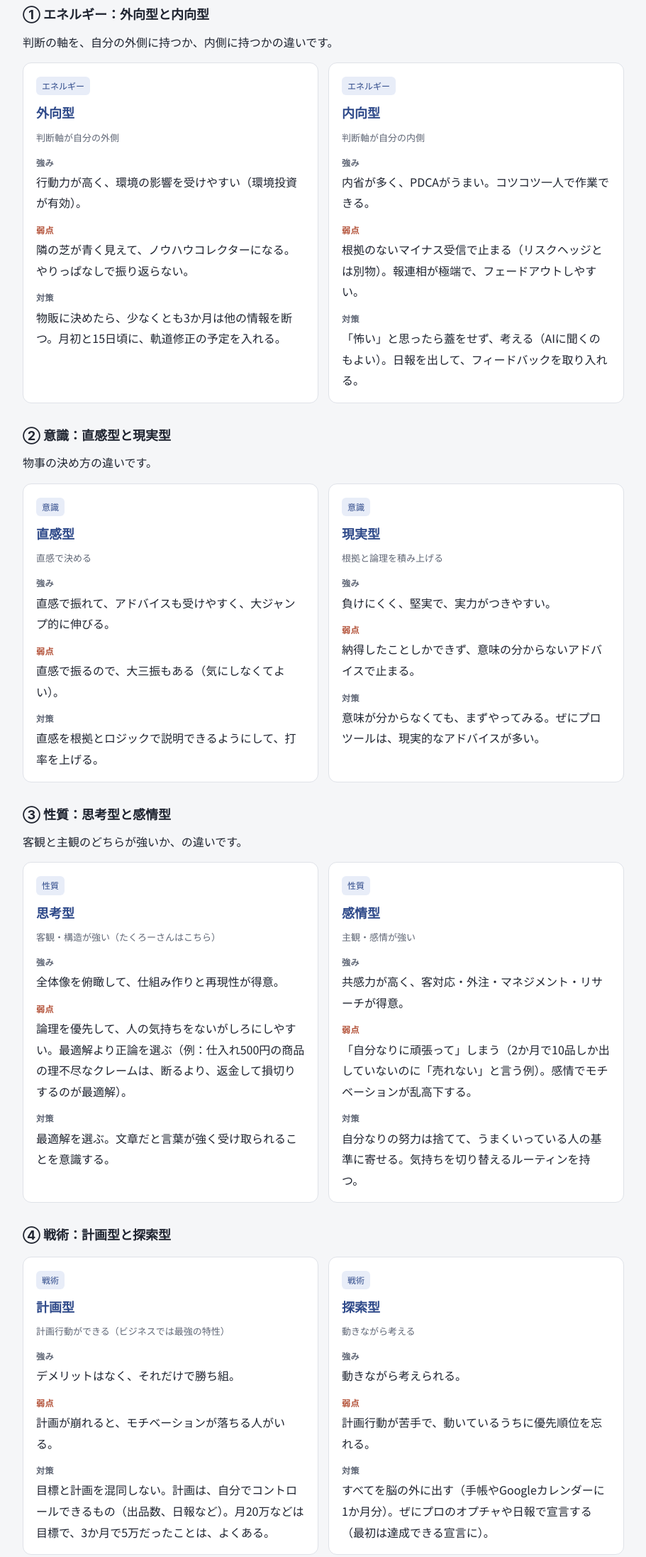
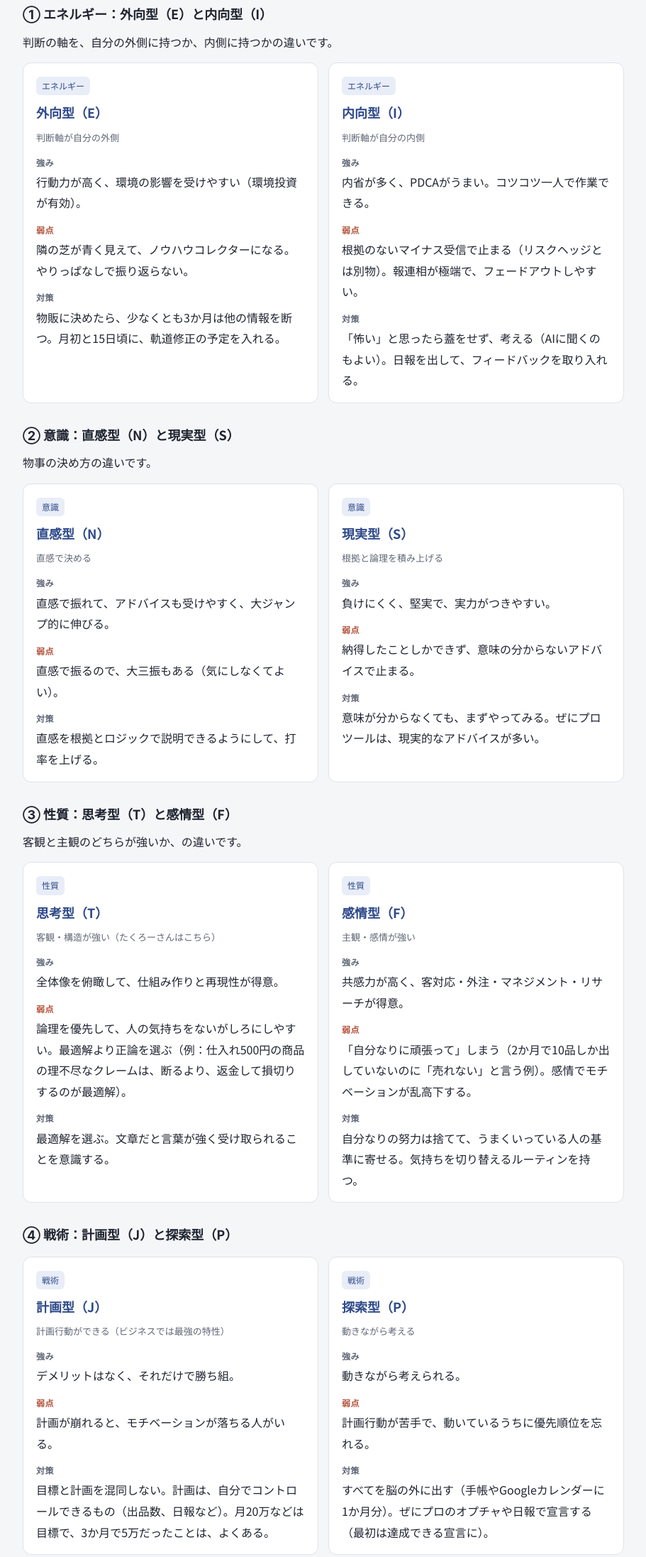
Before and after one commit to wanipii/zenipro-faq, a plain HTML site: page dev/gurukon1.html in a window 1280 px wide. Shown: the part 2495-4688 px from the top of the page at 71% size, without its empty margins (184-1095 px from the left). Drawn offline with Linux system fonts and the light colour scheme; a web font is replaced by a local one.

Commit message:
Add files via upload

```diff
--- a/dev/gurukon1.html
+++ b/dev/gurukon1.html
@@ -147,12 +147,12 @@ footer{max-width:880px;margin:0 auto;padding:0 16px 40px;color:var(--muted);font
 <section id="mbti">
   <h2><span class="no">04</span>MBTI 5つの軸と対策</h2>
   <p>各軸で、自分がどちらに近いかを確認します。中心は、ネガティブ面と対策です。</p>
-  <h3>① エネルギー：外向型と内向型</h3>
+  <h3>① エネルギー：外向型（E）と内向型（I）</h3>
   <p>判断の軸を、自分の外側に持つか、内側に持つかの違いです。</p>
   <div class="pair">
     <article class="card">
       <span class="axis">エネルギー</span>
-      <h4>外向型</h4>
+      <h4>外向型（E）</h4>
       <p class="sub">判断軸が自分の外側</p>
       <dl>
         <dt>強み</dt><dd>行動力が高く、環境の影響を受けやすい（環境投資が有効）。</dd>
@@ -162,7 +162,7 @@ footer{max-width:880px;margin:0 auto;padding:0 16px 40px;color:var(--muted);font
     </article>
     <article class="card">
       <span class="axis">エネルギー</span>
-      <h4>内向型</h4>
+      <h4>内向型（I）</h4>
       <p class="sub">判断軸が自分の内側</p>
       <dl>
         <dt>強み</dt><dd>内省が多く、PDCAがうまい。コツコツ一人で作業できる。</dd>
@@ -171,12 +171,12 @@ footer{max-width:880px;margin:0 auto;padding:0 16px 40px;color:var(--muted);font
       </dl>
     </article>
   </div>
-  <h3>② 意識：直感型と現実型</h3>
+  <h3>② 意識：直感型（N）と現実型（S）</h3>
   <p>物事の決め方の違いです。</p>
   <div class="pair">
     <article class="card">
       <span class="axis">意識</span>
-      <h4>直感型</h4>
+      <h4>直感型（N）</h4>
       <p class="sub">直感で決める</p>
       <dl>
         <dt>強み</dt><dd>直感で振れて、アドバイスも受けやすく、大ジャンプ的に伸びる。</dd>
@@ -186,7 +186,7 @@ footer{max-width:880px;margin:0 auto;padding:0 16px 40px;color:var(--muted);font
     </article>
     <article class="card">
       <span class="axis">意識</span>
-      <h4>現実型</h4>
+      <h4>現実型（S）</h4>
       <p class="sub">根拠と論理を積み上げる</p>
       <dl>
         <dt>強み</dt><dd>負けにくく、堅実で、実力がつきやすい。</dd>
@@ -195,12 +195,12 @@ footer{max-width:880px;margin:0 auto;padding:0 16px 40px;color:var(--muted);font
       </dl>
     </article>
   </div>
-  <h3>③ 性質：思考型と感情型</h3>
+  <h3>③ 性質：思考型（T）と感情型（F）</h3>
   <p>客観と主観のどちらが強いか、の違いです。</p>
   <div class="pair">
     <article class="card">
       <span class="axis">性質</span>
-      <h4>思考型</h4>
+      <h4>思考型（T）</h4>
       <p class="sub">客観・構造が強い（たくろーさんはこちら）</p>
       <dl>
         <dt>強み</dt><dd>全体像を俯瞰して、仕組み作りと再現性が得意。</dd>
@@ -210,7 +210,7 @@ footer{max-width:880px;margin:0 auto;padding:0 16px 40px;color:var(--muted);font
     </article>
     <article class="card">
       <span class="axis">性質</span>
-      <h4>感情型</h4>
+      <h4>感情型（F）</h4>
       <p class="sub">主観・感情が強い</p>
       <dl>
         <dt>強み</dt><dd>共感力が高く、客対応・外注・マネジメント・リサーチが得意。</dd>
@@ -219,11 +219,11 @@ footer{max-width:880px;margin:0 auto;padding:0 16px 40px;color:var(--muted);font
       </dl>
     </article>
   </div>
-  <h3>④ 戦術：計画型と探索型</h3>
+  <h3>④ 戦術：計画型（J）と探索型（P）</h3>
   <div class="pair">
     <article class="card">
       <span class="axis">戦術</span>
-      <h4>計画型</h4>
+      <h4>計画型（J）</h4>
       <p class="sub">計画行動ができる（ビジネスでは最強の特性）</p>
       <dl>
         <dt>強み</dt><dd>デメリットはなく、それだけで勝ち組。</dd>
@@ -233,7 +233,7 @@ footer{max-width:880px;margin:0 auto;padding:0 16px 40px;color:var(--muted);font
     </article>
     <article class="card">
       <span class="axis">戦術</span>
-      <h4>探索型</h4>
+      <h4>探索型（P）</h4>
       <p class="sub">動きながら考える</p>
       <dl>
         <dt>強み</dt><dd>動きながら考えられる。</dd>
@@ -242,12 +242,12 @@ footer{max-width:880px;margin:0 auto;padding:0 16px 40px;color:var(--muted);font
       </dl>
     </article>
   </div>
-  <h3>⑤ アイデンティティ：自己主張型と激動型（慎重型）</h3>
+  <h3>⑤ アイデンティティ：自己主張型（A）と激動型（T）</h3>
   <p>夢追い度の違いです。どちらが良い悪いはありません。</p>
   <div class="pair">
     <article class="card">
       <span class="axis">アイデンティティ</span>
-      <h4>自己主張型</h4>
+      <h4>自己主張型（A）</h4>
       <p class="sub">自己実現力が強く、折れない</p>
       <dl>
         <dt>強み</dt><dd>周りに何を言われても続けられる。挫折しなければいつかうまくいくので、中長期の達成率は高い。</dd>
@@ -257,7 +257,7 @@ footer{max-width:880px;margin:0 auto;padding:0 16px 40px;color:var(--muted);font
     </article>
     <article class="card">
       <span class="axis">アイデンティティ</span>
-      <h4>激動型（慎重型）</h4>
+      <h4>激動型（T：慎重型）</h4>
       <p class="sub">地に足がついていて、リスク回避が強い</p>
       <dl>
         <dt>強み</dt><dd>堅実で負けにくく、副業には向いているかもしれない。</dd>
@@ -386,7 +386,7 @@ footer{max-width:880px;margin:0 auto;padding:0 16px 40px;color:var(--muted);font
         <dt>使い方</dt>
         <dd><ul>
           <li>Keepaの機能を使っていて、30日・180日・365日などの条件で、抜き放題。</li>
-          <li><strong>キーワードは入れない。</strong>触るのは、カテゴリーと順位の範囲だけ。例：文具オフィスを、500円帯、1,000円帯、とぐるぐる回す。</li>
+          <li><strong>キーワードは入れない。</strong>いじるのは、①カテゴリーと粒度、②ランキング順位の範囲（500位まで、1,000位までなどで設定する）の2点だけ。</li>
           <li>30日平均は、トレンド商品が出る。180日・365日で100位以内は、年間を通して売れやすい。</li>
         </ul></dd>
       </dl>
```
